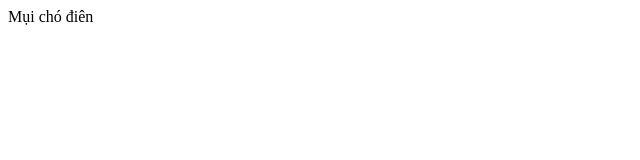
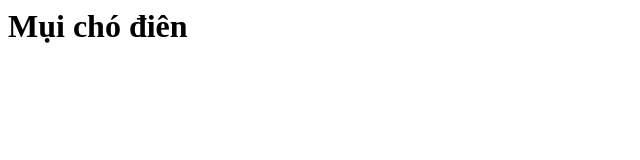
Before and after one commit to NguyenBao17/NguyenBao17.github.io, a plain HTML site: page index.html in a window 1280 px wide. Shown: the whole page, without its empty margins (0-640 px from the left). Drawn offline with Linux system fonts and the light colour scheme.

Commit message:
sửa html

```diff
--- a/index.html
+++ b/index.html
@@ -1,5 +1 @@
-<html>
-    <header>
-        Mụi chó điên
-    </header>
-</html>
+<h1>Mụi chó điên</h1>
```
